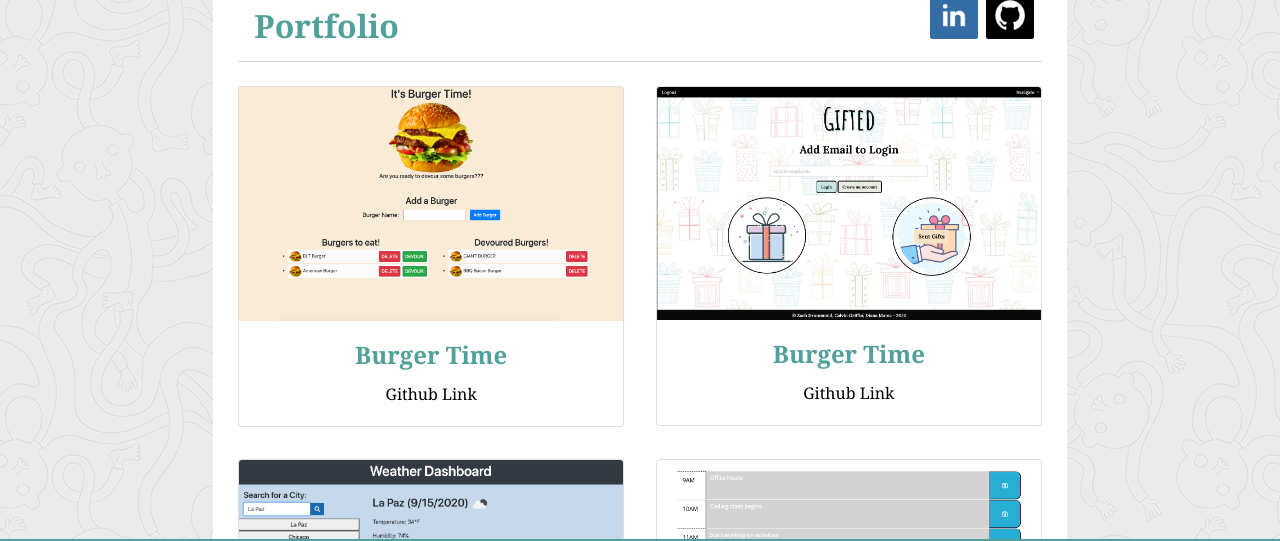
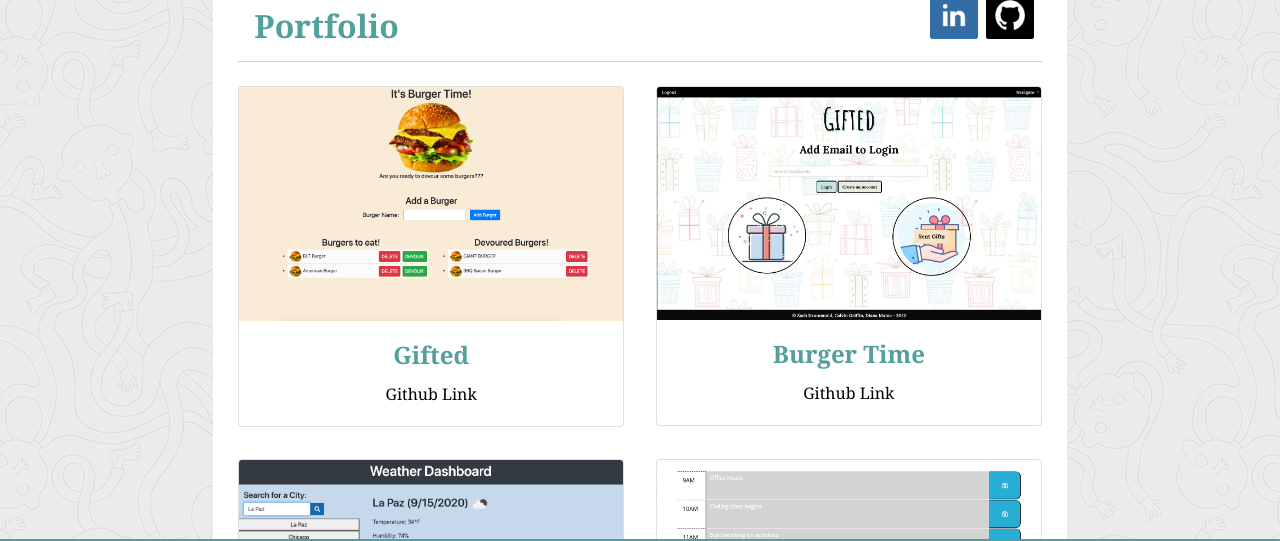
Before and after one commit to cgriffin332/portfolio-react, a React (Create React App) app: page /portfolio in a window 1280 px wide. Shown: the part 192-733 px from the top of the page. Built offline with nearby package versions, Linux system fonts and the light colour scheme.

Commit message:
component out first two projects

```diff
--- a/src/components/Portfolio/Portfolio.jsx
+++ b/src/components/Portfolio/Portfolio.jsx
@@ -1,4 +1,5 @@
 import React from "react";
+import Project from "./Project";
 import gIcon from "../../images/github-icon_3.png";
 import lIcon from "../../images/linkedin-icon_3.png";
 import Burger from "../../images/burger3.png";
@@ -9,6 +10,20 @@ import Quiz from "../../images/wrong.png";
 import DateNight from "../../images/datenight.png";
 
 const Portfolio = () => {
+  const projects = [
+    {
+      href: "https://burger-time332.herokuapp.com/",
+      image: Burger,
+      title: "Gifted",
+      github: "https://github.com/cgriffin332/burger-time332",
+    },
+    {
+      href: "https://gifted332.herokuapp.com/",
+      image: Gifted,
+      title: "Burger Time",
+      github: "https://github.com/cgriffin332/gifted",
+    },
+  ];
   return (
     <div>
       <main>
@@ -45,58 +60,20 @@ const Portfolio = () => {
           </div>
           {/* <!-- portfolio --> */}
           <div className="row">
-            <div className="col-lg-6 p-3 bg-white">
-              {/* <!-- project 5 --> */}
-              <div className="card">
-                <a
-                  href="https://burger-time332.herokuapp.com/"
-                  rel="noreferrer"
-                  target="_blank"
-                >
-                  <img
-                    className="card-img-top"
-                    src={Burger}
-                    alt="Card image cap"
-                  />
-                </a>
-                <div className="card-body">
-                  <h5 className="card-title">Burger Time</h5>
-                  <a
-                    href="https://github.com/cgriffin332/burger-time332"
-                    rel="noreferrer"
-                    target="_blank"
-                  >
-                    Github Link
-                  </a>
-                </div>
-              </div>
-            </div>
+            {/* <!-- project 5 --> */}
+            <Project
+              href={projects[0].href}
+              image={projects[0].image}
+              title={projects[0].title}
+              github={projects[0].github}
+            />
             {/* <!-- blank space --> */}
-            <div className="col-lg-6 p-3 bg-white">
-              <div className="card">
-                <a
-                  href="https://gifted332.herokuapp.com/"
-                  rel="noreferrer"
-                  target="_blank"
-                >
-                  <img
-                    className="card-img-top"
-                    src={Gifted}
-                    alt="Card image cap"
-                  />
-                </a>
-                <div className="card-body">
-                  <h5 className="card-title">Burger Time</h5>
-                  <a
-                    href="https://github.com/cgriffin332/gifted"
-                    rel="noreferrer"
-                    target="_blank"
-                  >
-                    Github Link
-                  </a>
-                </div>
-              </div>
-            </div>
+            <Project
+              href={projects[1].href}
+              image={projects[1].image}
+              title={projects[1].title}
+              github={projects[1].github}
+            />
           </div>
           <div className="row">
             <div className="col-lg-6 p-3 bg-white">
--- a/src/components/Portfolio/Project.jsx
+++ b/src/components/Portfolio/Project.jsx
@@ -1,16 +1,8 @@
 import React from "react";
-
-const projects = [
-  {
-    href: "https://burger-time332.herokuapp.com/",
-    image: "",
-    title: "Burger Time",
-    github: "https://github.com/cgriffin332/burger-time332",
-  },
-];
 
 const Project = ({ href, image, title, github }) => {
   return (
+    <div className="col-lg-6 p-3 bg-white">
       <div className="card">
         <a href={href} rel="noreferrer" target="_blank">
           <img className="card-img-top" src={image} alt="Card image cap" />
@@ -22,6 +14,7 @@ const Project = ({ href, image, title, github }) => {
           </a>
         </div>
       </div>
+    </div>
   );
 };
 
```
Lines whose indentation alone changed are shown as unchanged.
